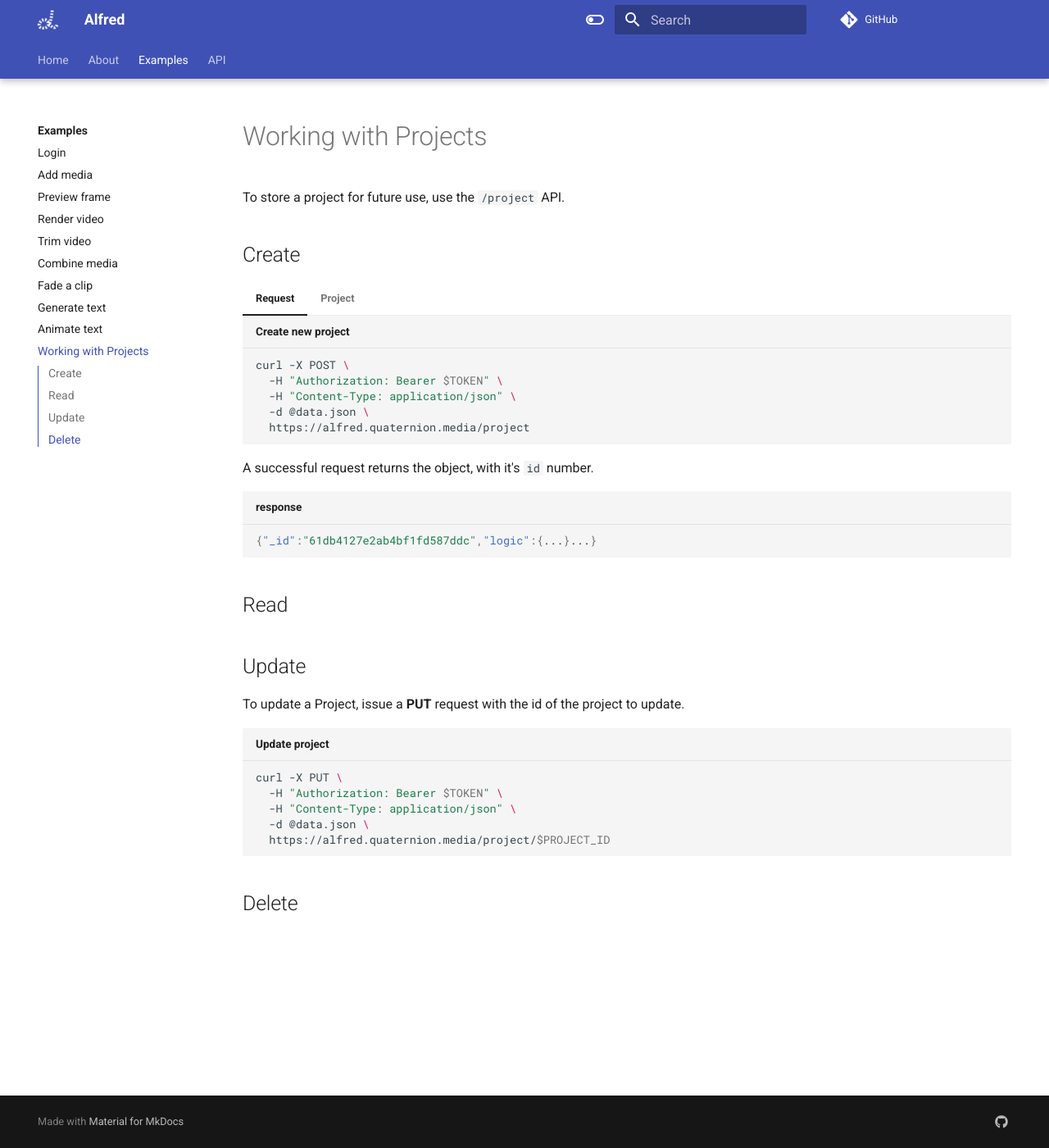
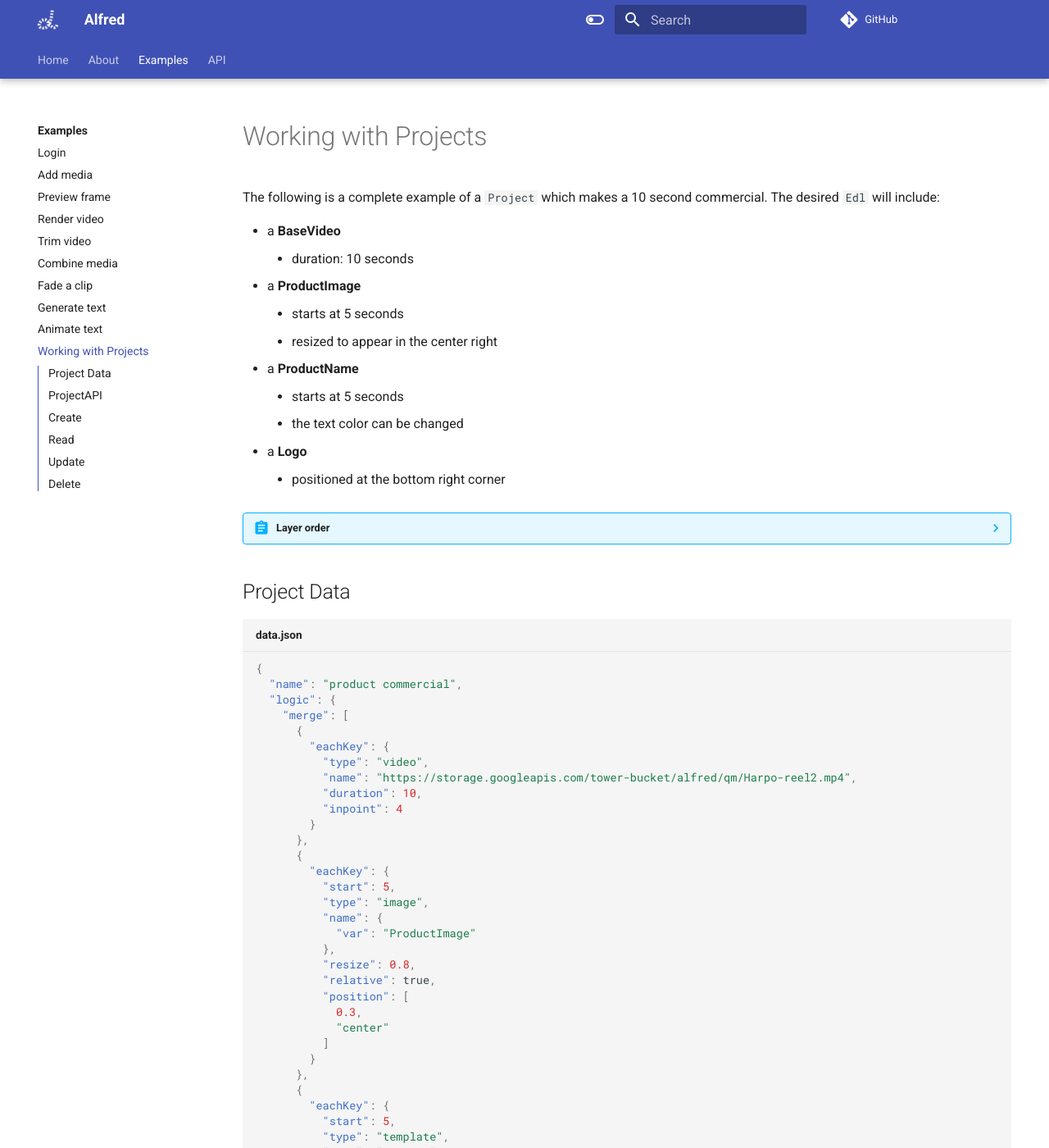
Before and after one commit to quaternionmedia/alfred, an MkDocs documentation site: the page built from docs/examples/project.md, in a window 1280 px wide and 1400 px high. Shown: the whole window at 82% size. Built offline with MkDocs 1.6.1 and Material for MkDocs 9.7.7, drawn with Linux system fonts in a browser that asks for light colours; comment, search, counter and statistics services are not loaded; some of the changed text lies outside the part shown.

Commit message:
expand Project data example

````diff
--- /dev/null
+++ b/docs/examples/project.json
@@ -0,0 +1,96 @@
+{
+  "name": "product commercial",
+  "logic": {
+    "merge": [
+      {
+        "eachKey": {
+          "type": "video",
+          "name": "https://storage.googleapis.com/tower-bucket/alfred/qm/Harpo-reel2.mp4",
+          "duration": 10,
+          "inpoint": 4
+        }
+      },
+      {
+        "eachKey": {
+          "start": 5,
+          "type": "image",
+          "name": {
+            "var": "ProductImage"
+          },
+          "resize": 0.8,
+          "relative": true,
+          "position": [
+            0.3,
+            "center"
+          ]
+        }
+      },
+      {
+        "eachKey": {
+          "start": 5,
+          "type": "template",
+          "name": "textBox",
+          "data": {
+            "eachKey": {
+              "text": {
+                "var": "ProductName"
+              },
+              "color": {
+                "var": "TextColor"
+              }
+            }
+          },
+          "resize": 0.9,
+          "relative": true,
+          "position": [
+            -0.2,
+            -0.2
+          ]
+        }
+      },
+      {
+        "eachKey": {
+          "type": "image",
+          "name": {
+            "var": "Logo"
+          },
+          "position": [
+            "right",
+            "bottom"
+          ]
+        },
+        "duration": 10
+      }
+    ]
+  },
+  "fields": [
+    {
+      "type": "Image",
+      "attrs": {
+        "name": "Logo",
+        "text": "Logo"
+      }
+    },
+    {
+      "type": "Image",
+      "attrs": {
+        "name": "ProductImage",
+        "text": "Link to product image"
+      }
+    },
+    {
+      "type": "Textarea",
+      "attrs": {
+        "name": "ProductName",
+        "text": "Product Name"
+      }
+    },
+    {
+      "type": "Color",
+      "attrs": {
+        "name": "TextColor",
+        "text": "Text color"
+      }
+    }
+  ]
+}
--- a/docs/examples/project.md
+++ b/docs/examples/project.md
@@ -1,6 +1,26 @@
 # Working with Projects
 
-To store a project for future use, use the `/project` API.
+The following is a complete example of a `Project` which makes a 10 second commercial. The desired `Edl` will include:
+
+- a **BaseVideo**
+    - duration: 10 seconds
+- a **ProductImage**
+    - starts at 5 seconds
+    - resized to appear in the center right
+- a **ProductName**
+    - starts at 5 seconds
+    - the text color can be changed
+- a **Logo**
+    - positioned at the bottom right corner
+
+??? abstract "Layer order"
+    All media items are rendered from first to last, meaning the final media listed will appear above all others.
+## Project Data
+``` json title="data.json"
+--8<-- "docs/examples/project.json"
+```
+
+## ProjectAPI
 
 ## Create
 === "Request"
@@ -12,53 +32,6 @@
       https://alfred.quaternion.media/project
     ```
 
-=== "Project"
-    ``` json title="data.json"
-    {
-      "name":  "product commercial",
-      "logic":  {
-        "merge":  [
-          {"eachKey":  {
-            "type": "video",
-            "name": "https://storage.googleapis.com/tower-bucket/moon.mp4"
-          }},
-          {"eachKey":
-          {
-            "start": 5,
-            "type": "image",
-            "name": {
-              "var": "ProductImage"
-            }
-          }},
-          {"eachKey":  {
-            "start": 5,
-            "type": "template",
-            "name": "textBox",
-            "data": {"eachKey": {
-              "text": {
-                "var": "ProductName"
-                }
-              }}
-            }
-          }
-        ]
-      },
-      "fields": [
-        { "type": "Text",
-          "attrs": {
-              "name": "ProductImage",
-              "text": "Link to product image"
-            }
-        },
-        { "type": "Textarea",
-            "attrs": {
-              "name": "ProductName",
-              "text": "Product Name"
-            }
-        }
-      ]
-    }
-    ```
 
 A successful request returns the object, with it's `id` number.
 
````
